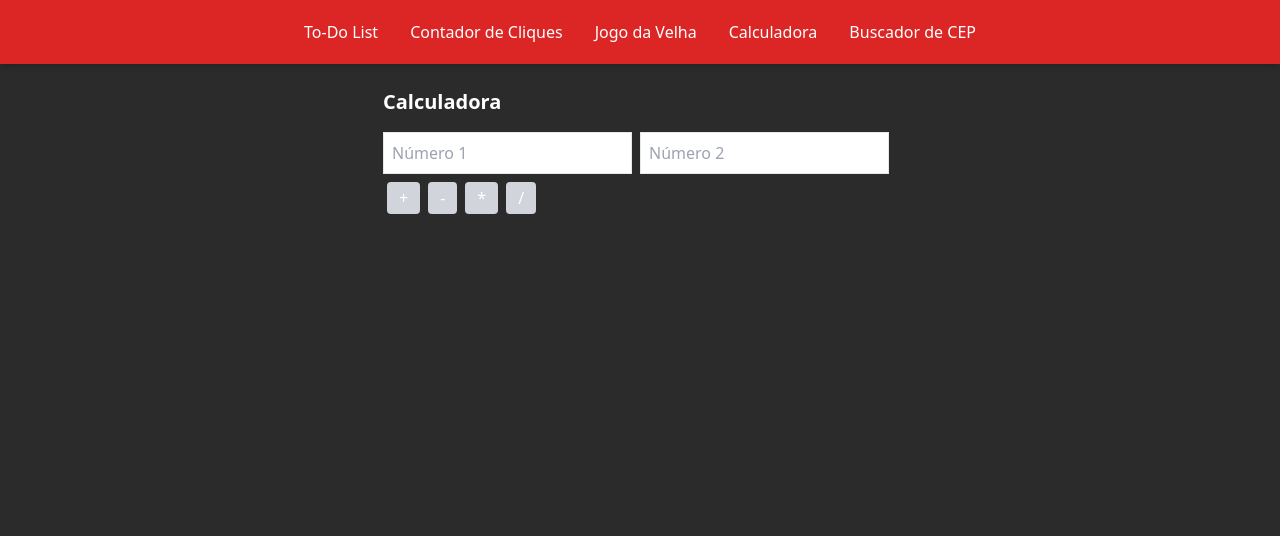
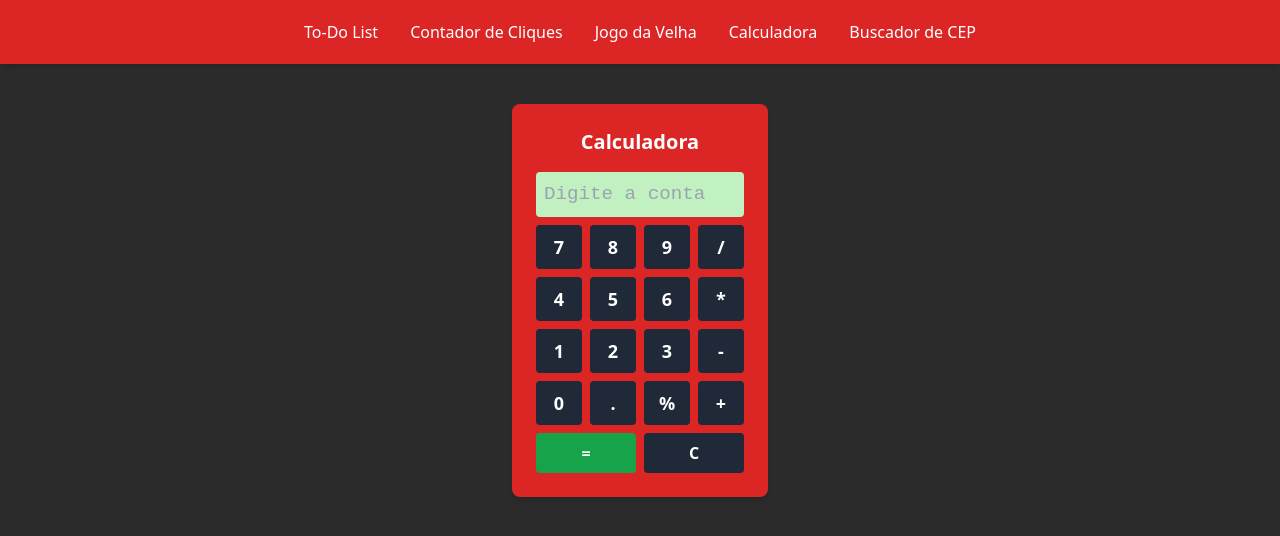
Before and after one commit to Leogodinho04/multifuncional-app, a React (Create React App) app: page / in a window 1280 px wide. Both pictures are taken after typing "Sample" into the empty fields and a click on the button "Calculadora". Shown: the top 536 px of the page. Built offline with nearby package versions, Linux system fonts and the light colour scheme.

Commit message:
Calculator aprimorado - estilização de uma calculadora real

```diff
--- a/src/components/Calculator.jsx
+++ b/src/components/Calculator.jsx
@@ -1,42 +1,75 @@
 import { useState } from "react";
 
 function Calculator() {
-  const [num1, setNum1] = useState("");
-  const [num2, setNum2] = useState("");
+  const [input, setInput] = useState("");
   const [result, setResult] = useState(null);
 
-  const handleOperation = (op) => {
-    const a = parseFloat(num1);
-    const b = parseFloat(num2);
-    if (isNaN(a) || isNaN(b)) return;
-    let res;
-    switch (op) {
-      case "+": res = a + b; break;
-      case "-": res = a - b; break;
-      case "*": res = a * b; break;
-      case "/": res = b !== 0 ? a / b : "Erro (divisão por zero)"; break;
-      default: return;
+  const handleClick = (value) => {
+    setInput((prev) => prev + value);
+  };
+
+  const handleClear = () => {
+    setInput("");
+    setResult(null);
+  };
+
+  const handleEqual = () => {
+    try {
+      const res = eval(input); // simples para demonstração
+      setResult(res);
+    } catch {
+      setResult("Erro");
     }
-    setResult(res);
   };
 
   return (
-    <div>
-      <h2 className="text-xl font-bold mb-4">Calculadora</h2>
-      <input className="border p-2 mr-2" value={num1} onChange={(e) => setNum1(e.target.value)} placeholder="Número 1" />
-      <input className="border p-2 mr-2" value={num2} onChange={(e) => setNum2(e.target.value)} placeholder="Número 2" />
-      <div className="my-2">
-        {["+", "-", "*", "/"].map((op) => (
+    <div className="p-4 flex justify-center">
+      <div className="bg-red-600 text-white p-6 rounded-lg shadow-md w-64">
+        <h2 className="text-xl font-bold mb-4 text-center">Calculadora</h2>
+        <input
+          className="w-full p-2 mb-2 rounded"
+          style={{
+            backgroundColor: "#c1f0c1", // verde visor
+            color: "#003300",           // texto verde escuro
+            fontFamily: "monospace",
+            fontSize: "1.2rem"
+          }}
+          value={input}
+          onChange={(e) => setInput(e.target.value)}
+          placeholder="Digite a conta"
+        />
+        <div className="grid grid-cols-4 gap-2">
+          {["7", "8", "9", "/",
+            "4", "5", "6", "*",
+            "1", "2", "3", "-",
+            "0", ".", "%", "+"].map((btn) => (
+              <button
+                key={btn}
+                onClick={() => handleClick(btn)}
+                className="py-2 rounded text-lg font-bold bg-gray-800"
+              >
+                {btn}
+              </button>
+          ))}
           <button
-            key={op}
-            onClick={() => handleOperation(op)}
-            className="bg-gray-300 px-3 py-1 mx-1 rounded"
+            onClick={handleEqual}
+            className="col-span-2 bg-green-600 py-2 rounded font-bold"
           >
-            {op}
+            =
           </button>
-        ))}
+          <button
+            onClick={handleClear}
+            className="col-span-2 bg-gray-800 py-2 rounded font-bold"
+          >
+            C
+          </button>
+        </div>
+        {result !== null && (
+          <p className="mt-4 text-center text-lg">
+            Resultado: <span className="font-bold">{result}</span>
+          </p>
+        )}
       </div>
-      {result !== null && <p>Resultado: {result}</p>}
     </div>
   );
 }
```
